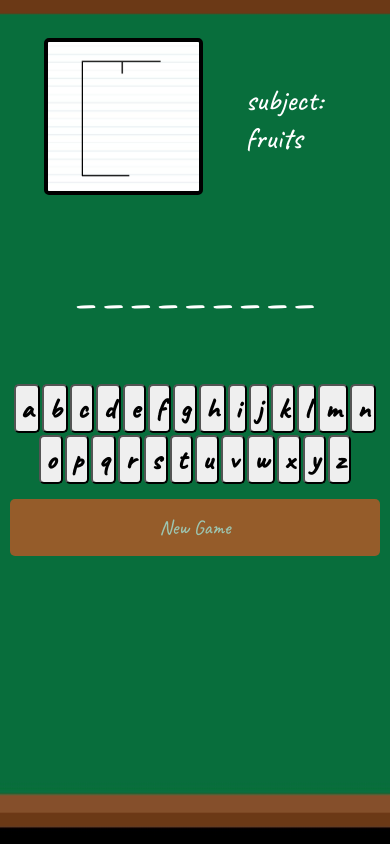
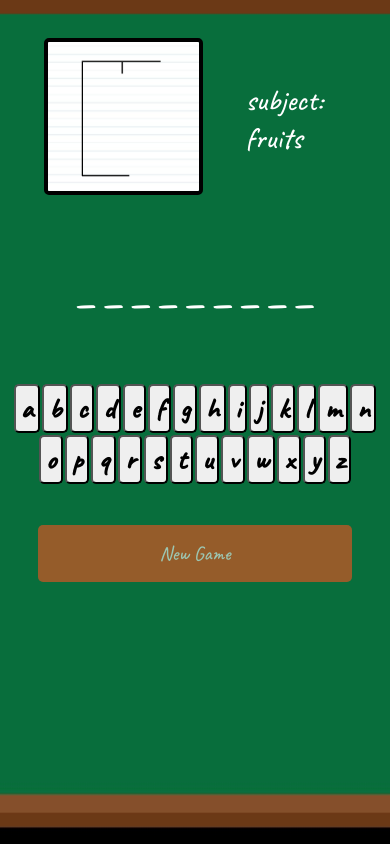
Before and after one commit to ShaharSalhov/hangman_game, a React (Create React App) app: page / in a window 390 px wide. Built offline with nearby package versions, Linux system fonts and the light colour scheme; a web font is replaced by a local one.

Commit message:
margin to new game button in small screens

```diff
--- a/src/NewGame.css
+++ b/src/NewGame.css
@@ -25,3 +25,9 @@
    width: 180px;
   }
 }
+
+@media screen and (max-width: 450px) {
+  .newGameButton {
+   margin: 30px;
+  }
+}
```
